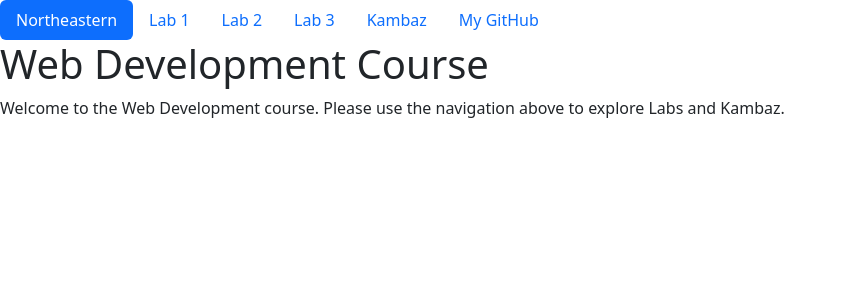
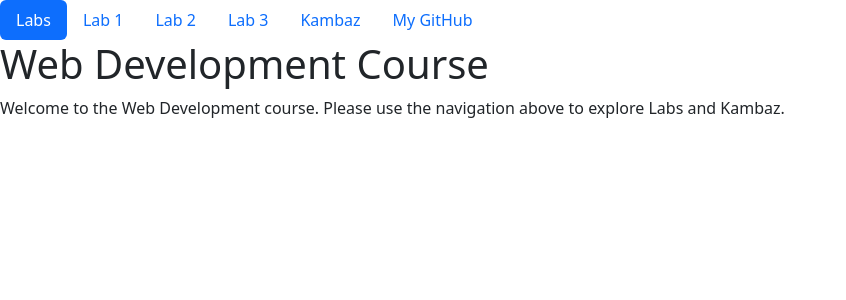
Before and after one commit to xilu56/kambaz-react-web-app-cs5610-sm25, a React app: page /#/ in a window 1280 px wide. Shown: the top 300 px of the page, without its empty margins (0-846 px from the left). Built offline with nearby package versions, Linux system fonts and the light colour scheme; the HTML template or start-up script is replaced by a standard one.

Commit message:
Update navigation label from 'Northeastern' to 'Labs' for clarity

```diff
--- a/src/Labs/TOC.tsx
+++ b/src/Labs/TOC.tsx
@@ -13,7 +13,7 @@ export default function TOC() {
          to="/"
          className={pathname === "/" ? "active" : ""}
        >
-         Northeastern
+         Labs
        </Nav.Link>
      </Nav.Item>
      <Nav.Item>
```
